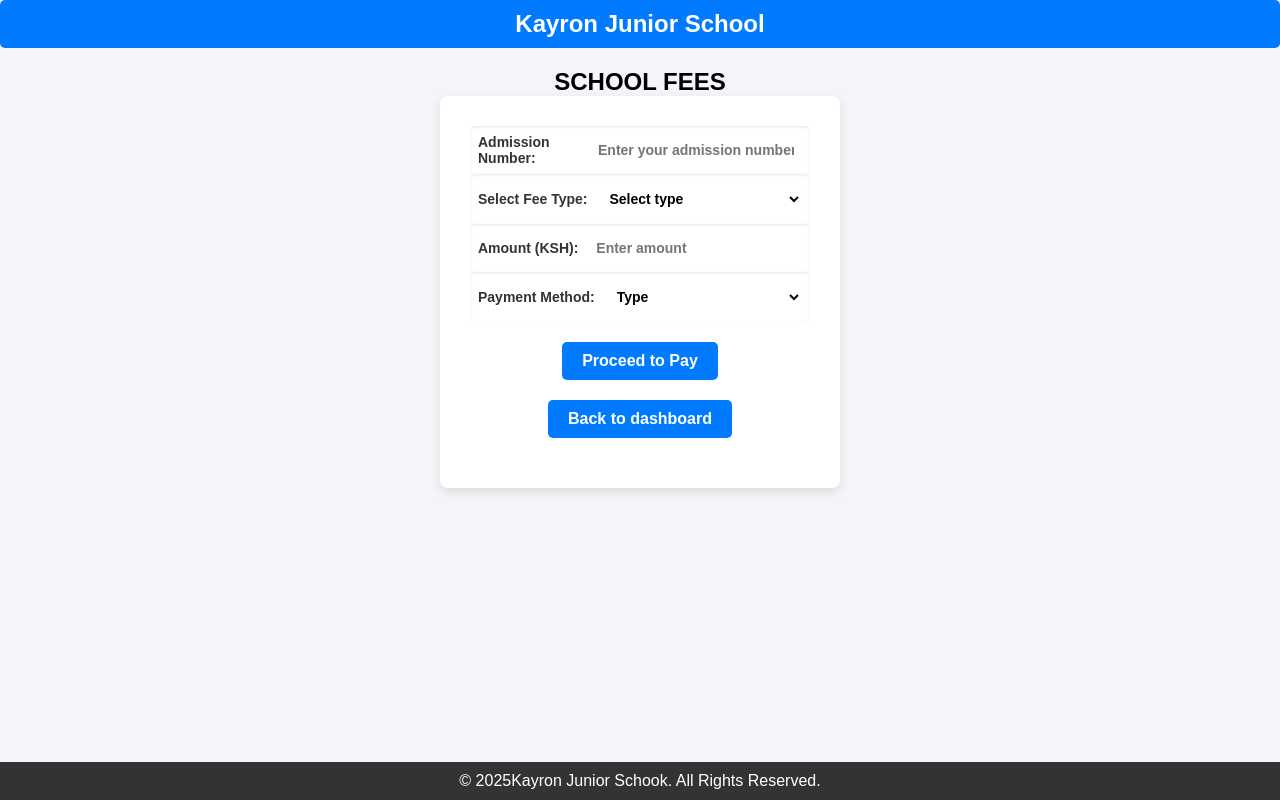
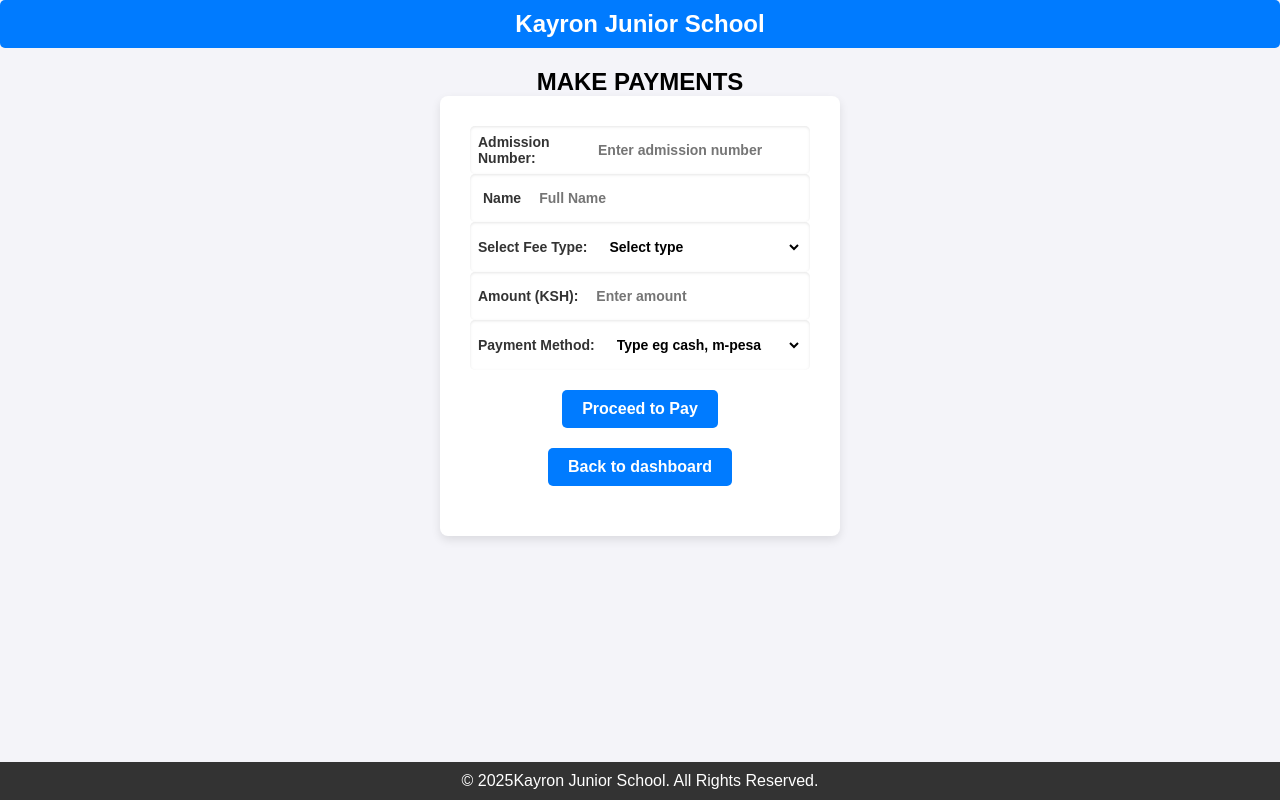
Before and after one commit to Muli4/kayron-student-management-, a PHP site: page /php/make-payments.php in a window 1280 px wide. Run offline with PHP 8.4, Linux system fonts and the light colour scheme.

Commit message:
payments

```diff
--- a/php/make-payments.php
+++ b/php/make-payments.php
@@ -12,7 +12,7 @@
         <h2 class="title">Kayron Junior School</h2>
     </div>
     <div class="add-heading">
-        <h2>School Fees</h2>
+        <h2>Make Payments</h2>
     </div>
 
 <div class="lunch-form">
@@ -27,12 +27,16 @@
     ?>
         <div class="form-group">
             <label for="admission_no">Admission Number:</label>
-            <input type="text" id="admission_no" name="admission_no" placeholder="Enter your admission number" required>
+            <input type="text" id="admission_no" name="admission_no" placeholder="Enter admission number" required>
         </div>
+        <div class="form-group">
+                <label for="name"><i class='bx bxs-user-circle'></i> Name</label>
+                <input type="text" name="name" placeholder="Full Name" required>
+            </div>
 
         <div class="form-group">
         <label for="fee_type">Select Fee Type:</label>
-        <select id="fee_type" name="fee_type" onchange="updateFormAction()">
+        <select id="fee_type" name="fee_type" onchange="updateFormAction()" required>
             <option value="">Select type</option>
             <option value="school_fees">School Fees</option>
             <option value="lunch_fees">Lunch Fees</option>
@@ -48,16 +52,18 @@
 
         <div class="form-group">
             <label for="payment_type">Payment Method:</label>
-        <select id="payment_type" name="payment_type">
-            <option value="">Type</option>
+        <select id="payment_type" name="payment_type" required>
+            <option value="">Type eg cash, m-pesa</option>
             <option value="mpesa">M-Pesa</option>
             <option value="bank_transfer">Bank Transfer</option>
             <option value="cash">Cash</option>
         </select>
         </div>
 
-        <button type="submit" class="add-student-btn">Proceed to Pay</button>
-        <button type="submit" class="add-student-btn"><a href="./dashboard.php">Back to dashboard</a></button>
+        <div class="button-container">
+            <button type="submit" class="add-student-btn">Proceed to Pay</button>
+            <button type="button" class="add-student-btn"><a href="./dashboard.php">Back to dashboard</a></button>
+        </div>
     </form>
 </div>
 
@@ -67,7 +73,7 @@
 </body>-->
 
 <footer class="footer">
-        <p>&copy; <?php echo date("Y")?>Kayron Junior Schook. All Rights Reserved.</p>
+        <p>&copy; <?php echo date("Y")?>Kayron Junior School. All Rights Reserved.</p>
     </footer>
 <script src="../js/script.js"></script>
 </html>
```
